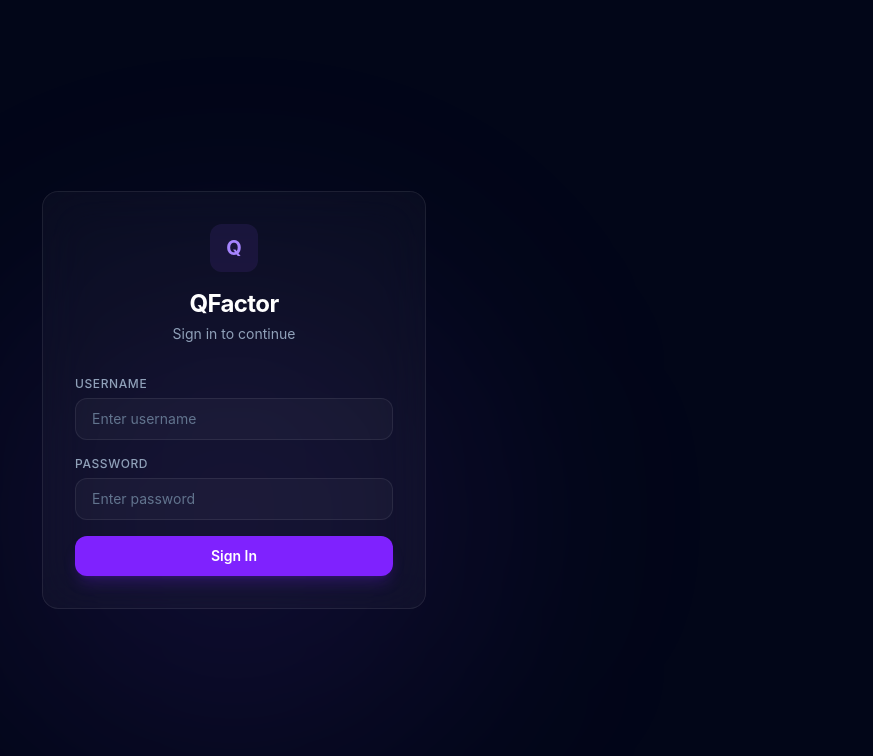
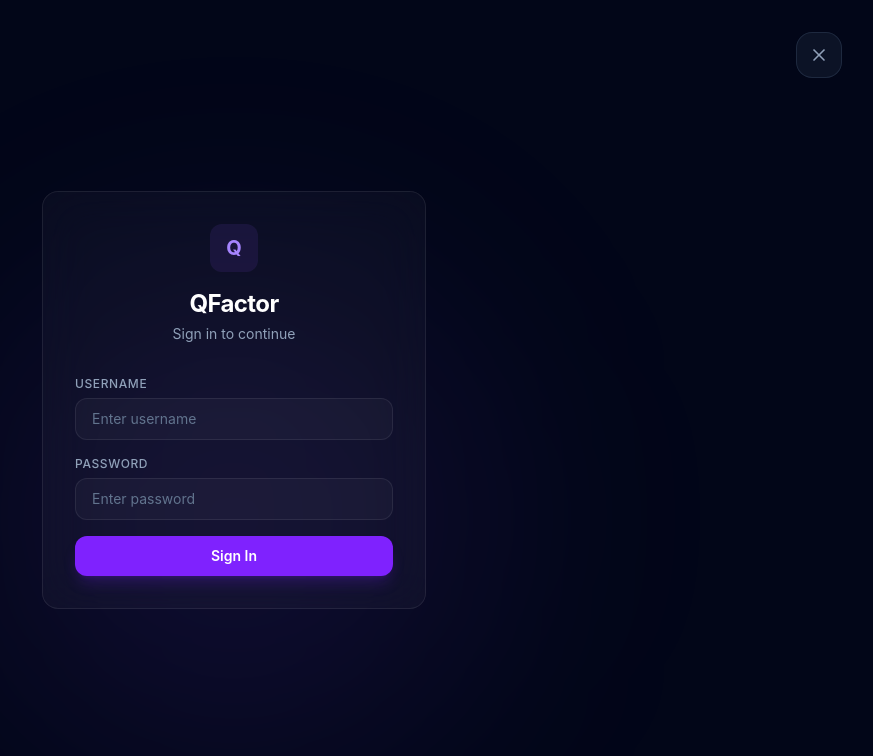
Before and after one commit to hemanthvnp/Quiz-App, a React (Vite) app: page /login in a window 1280 px wide. Shown: the top 756 px of the page, without its empty margins (406-1279 px from the left). Built offline with nearby package versions, Linux system fonts and the light colour scheme; no server answers.

Commit message:
added back button from login in login page

```diff
--- a/src/pages/LoginPage.tsx
+++ b/src/pages/LoginPage.tsx
@@ -1,6 +1,8 @@
 import { useState, useEffect, type FormEvent } from 'react';
 import { useNavigate } from 'react-router-dom';
 import { motion } from 'framer-motion';
+import { X } from 'lucide-react';
+
 import { useAuth } from '../context/AuthContext';
 
 export default function LoginPage() {
@@ -25,8 +27,23 @@ export default function LoginPage() {
   };
 
   return (
-    <div className="min-h-screen flex items-center justify-center px-4 bg-slate-950">
-      {/* Soft glow */}
+
+<div className="min-h-screen flex items-center justify-center px-4 bg-slate-950 relative">
+  {/* Close button */}
+  <motion.button
+    className="fixed top-8 right-8 p-3 rounded-2xl bg-slate-900/80 border border-slate-700/50 hover:bg-slate-800/80 transition-all backdrop-blur-xl z-50"
+    initial={{ scale: 0, rotate: -180 }}
+    animate={{ scale: 1, rotate: 0 }}
+    whileHover={{ scale: 1.1 }}
+    whileTap={{ scale: 0.95 }}
+    onClick={() => navigate('/')}
+    title="Exit to Landing"
+  >
+    <X className="w-5 h-5 text-slate-400 hover:text-white" />
+  </motion.button>
+
+  {/* Soft glow */}
+
       <div className="fixed top-1/3 left-1/2 -translate-x-1/2 w-[500px] h-[500px] bg-violet-500/10 rounded-full blur-[120px] pointer-events-none" />
 
       <motion.div
```
